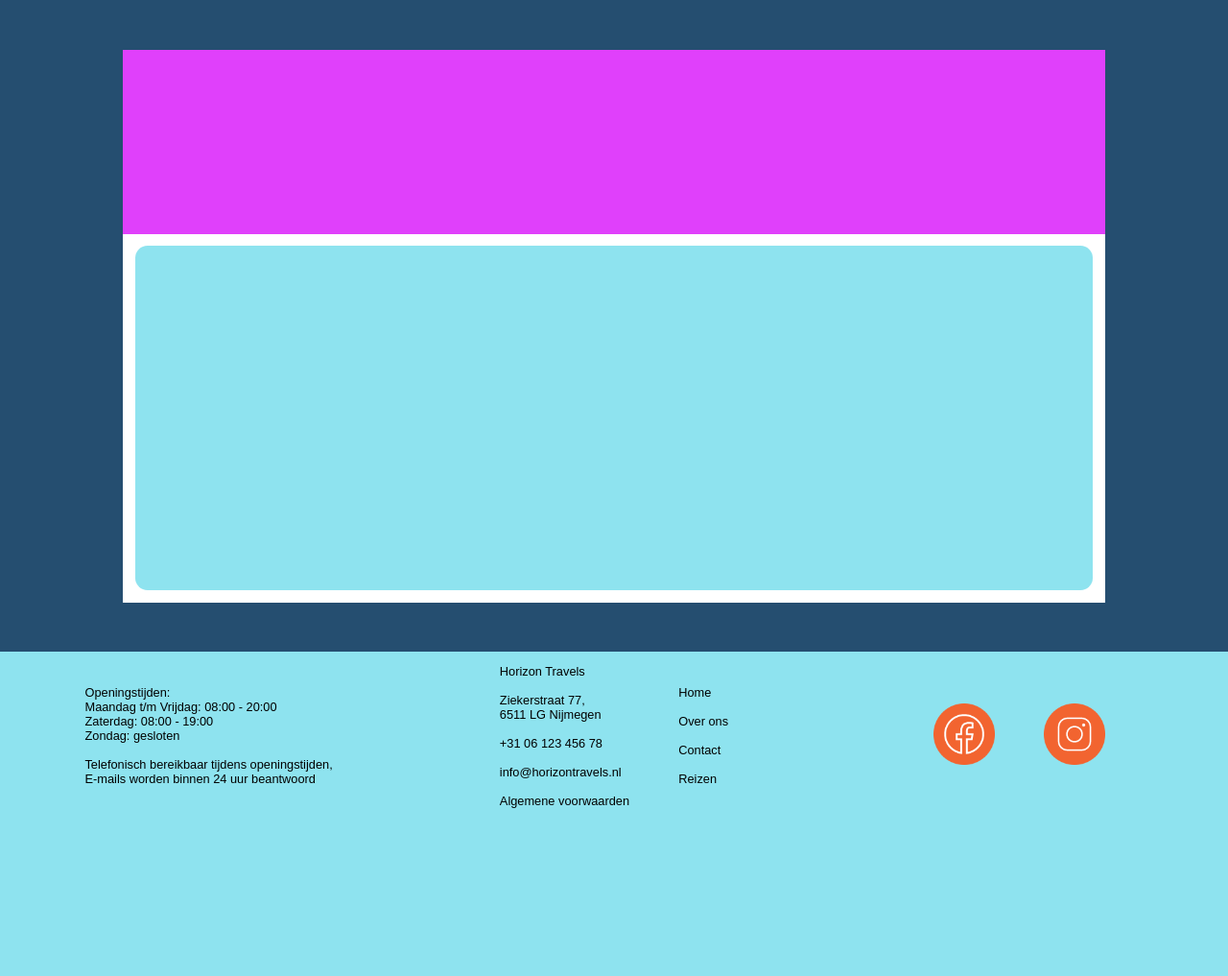
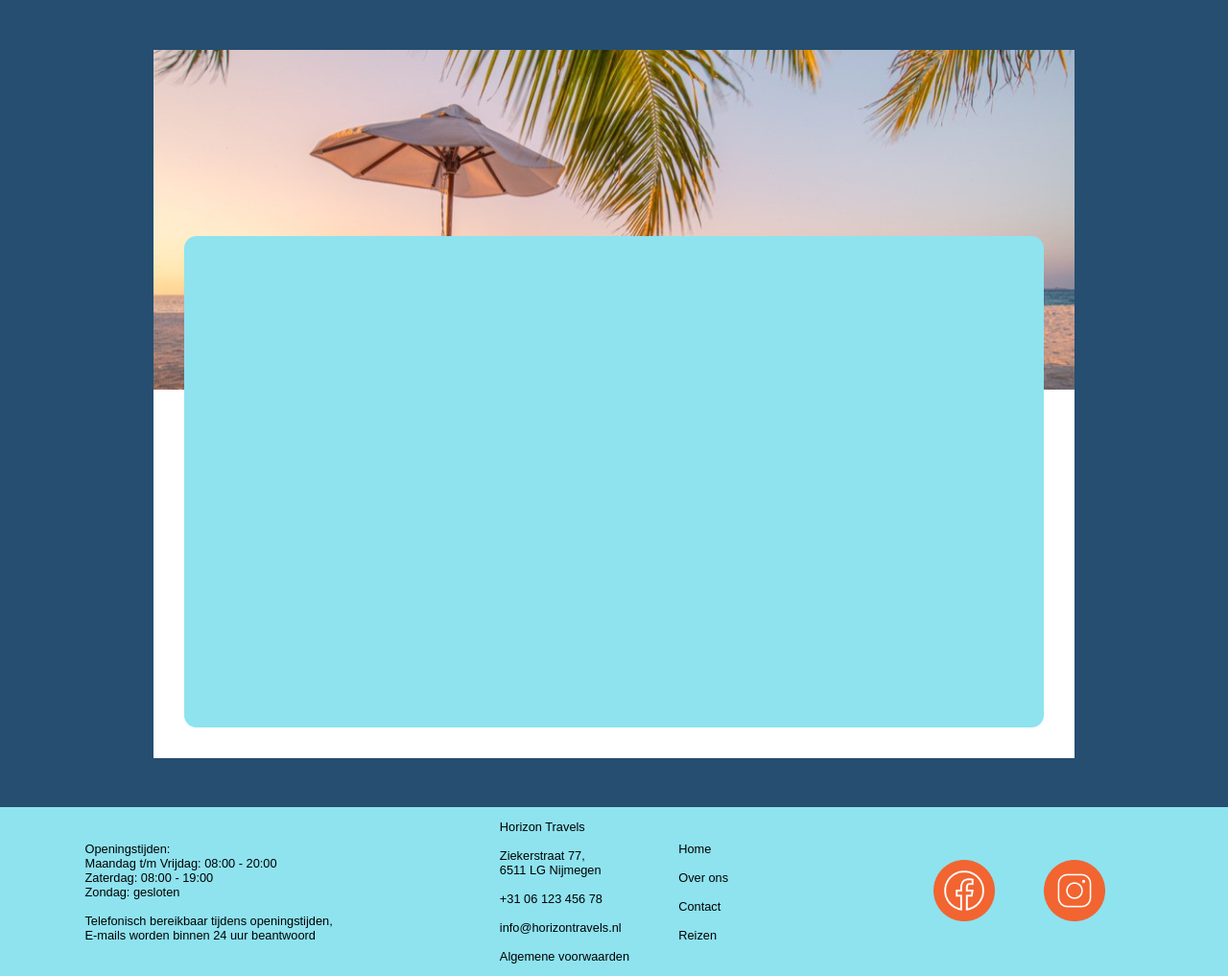
Before and after one commit to Bryanrobu/Webapp2, a PHP site: page /reizen-details.php in a window 1280 px wide. Shown: the part 106-1123 px from the top of the page at 96% size. Before the commit the page ends 948 px from the top, so only its background shows below. Run offline with PHP 8.4, Linux system fonts and the light colour scheme.

Commit message:
plaatje en reizen-details
reizen-details een beetje aangepast en een plaatje erbij toegevoegd

```diff
--- a/html/css/style.css
+++ b/html/css/style.css
@@ -417,6 +417,9 @@ tr:nth-child(even) {
     width: 100%;
     height: 30vw;
     background-color: #37718E;
+    background-image: url(../images/VakantiePlaatje.jpg);
+    background-repeat: no-repeat;
+    background-size: cover;
 }
 
 .zoek-balk {
@@ -612,20 +615,21 @@ tr:nth-child(even) {
 }
 
 .plaatje-details {
-    width: 80vw;
-    height: 15vw;
+    width: 75vw;
+    height: fit-content;
     background-color: #E040FB;
 }
 
 .details-beschrijving {
-    width: 78vw;
-    height: 28vw;
+    width: 70vw;
+    height: 40vw;
     background-color: #8EE3EF;
     border-radius: 1vw;
+    margin-top: -15vw;
 }
 
 .details-beschrijving-cont {
-    width: 80vw;
+    width: 75vw;
     height: 30vw;
     background-color: #FFF;
 }
--- a/html/reizen-details.php
+++ b/html/reizen-details.php
@@ -18,9 +18,9 @@ $is_logged_in = isset($_SESSION["user"]);
     <?php include_once('includes/header.php'); ?>
     <main>
         <div class="details-cont center column">
-            <div class="plaatje-details">
+            <img src="../images/VakantiePlaatje.jpg"
+                        alt="Foto van een vakantie" class="plaatje-details">
 
-            </div>
             <div class="details-beschrijving-cont center">
                 <div class="details-beschrijving">
 
```
Also changed, not shown: html/images/VakantiePlaatje.jpg (added).
